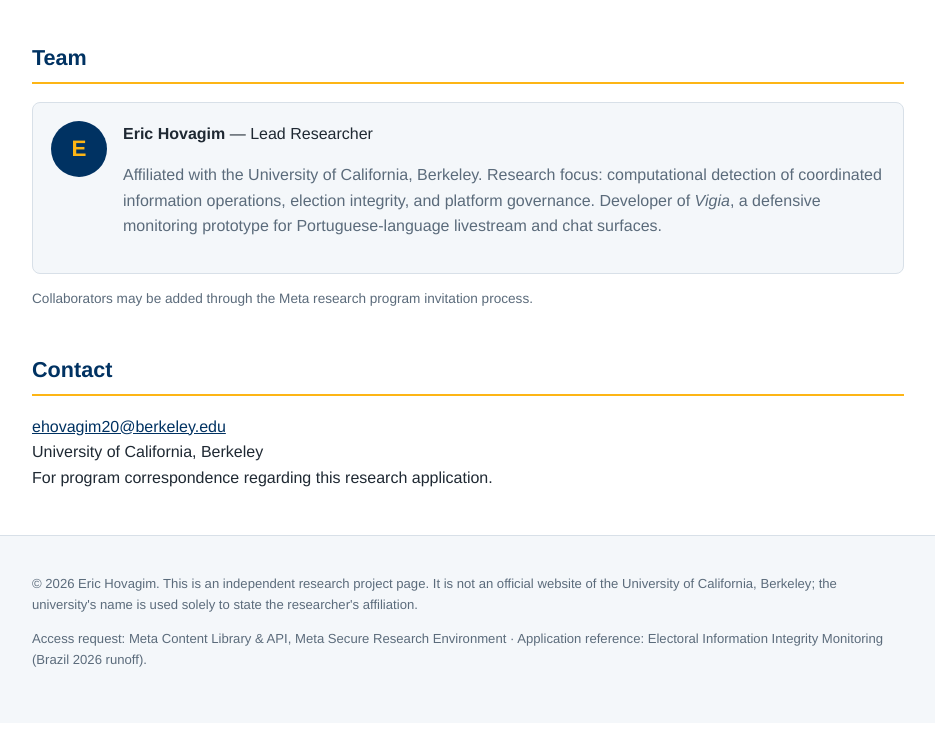
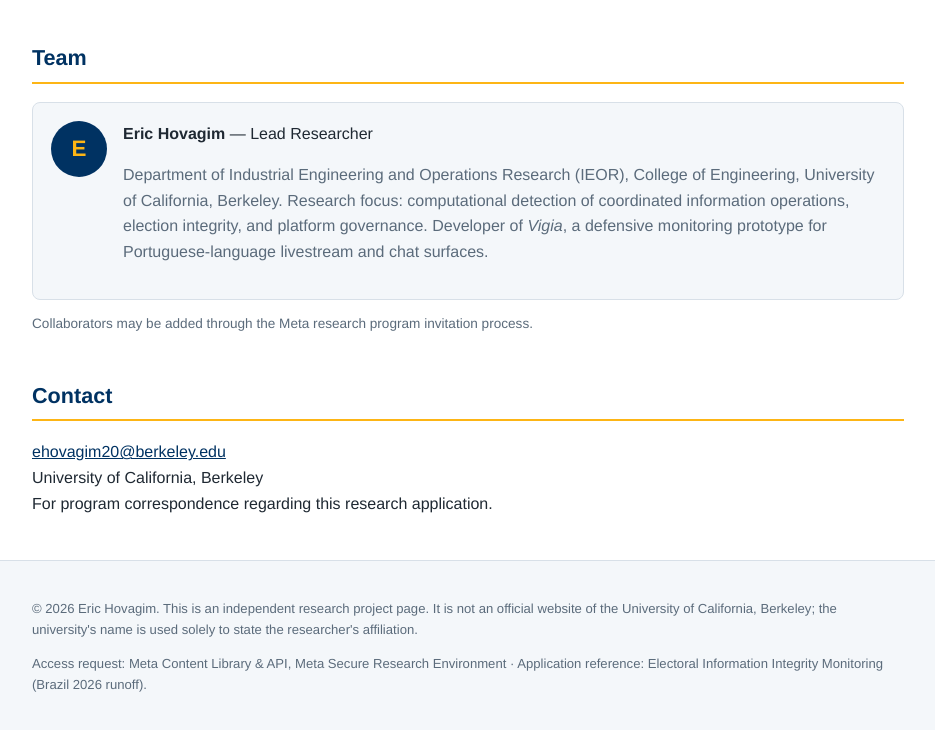
Before and after one commit to ehovagim/electoral-integrity-monitoring, a website built with Vite: page index.html in a window 1280 px wide. Shown: the part 2189-2919 px from the top of the page, without its empty margins (172-1107 px from the left). Built offline with nearby package versions, Linux system fonts and the light colour scheme.

Commit message:
Add IEOR affiliation; fix mobile header padding

```diff
--- a/index.html
+++ b/index.html
@@ -131,10 +131,12 @@
           <div>
             <strong>Eric Hovagim</strong> — Lead Researcher
             <p class="muted">
-              Affiliated with the University of California, Berkeley. Research focus: computational
-              detection of coordinated information operations, election integrity, and platform
-              governance. Developer of <em>Vigia</em>, a defensive monitoring prototype for
-              Portuguese-language livestream and chat surfaces.
+              Department of Industrial Engineering and Operations Research (IEOR),
+              College of Engineering, University of California, Berkeley. Research
+              focus: computational detection of coordinated information operations,
+              election integrity, and platform governance. Developer of
+              <em>Vigia</em>, a defensive monitoring prototype for Portuguese-language
+              livestream and chat surfaces.
             </p>
           </div>
         </div>
--- a/src/style.css
+++ b/src/style.css
@@ -128,6 +128,11 @@ footer {
 
 @media (max-width: 640px) {
   .hero h1 { font-size: 1.4rem; }
-  nav { gap: 12px; }
+  nav { gap: 12px; width: 100%; }
   .hero-facts { gap: 18px; }
+  /* give the sticky header real breathing room on small screens — the brand
+     was sitting almost on the viewport edge */
+  .site-header .row { padding: 16px 12px; }
+  .brand-sub { display: none; }
+  nav a { font-size: 0.82rem; }
 }
```
